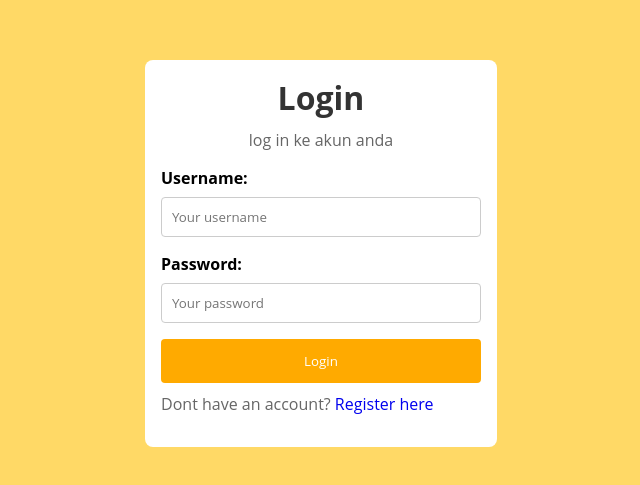
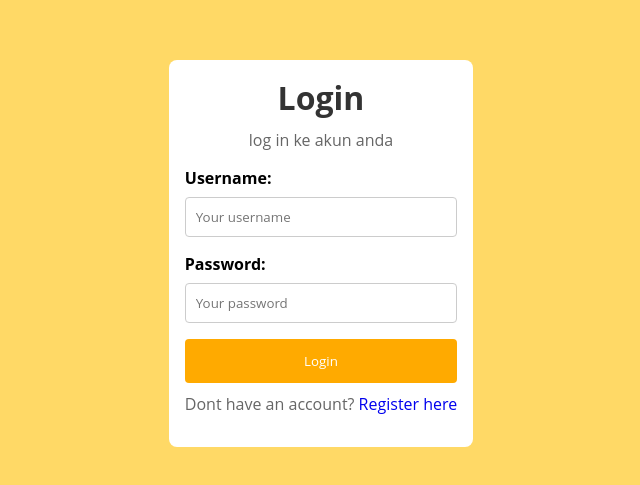
Before and after one commit to rdn016/front-end-expert-dicoding-submission, a React (Vite) app: page /login in a window 1280 px wide. Shown: the part 147-632 px from the top of the page, without its empty margins (319-959 px from the left). Built offline with nearby package versions, Linux system fonts and the light colour scheme.

Commit message:
tambahin styling dikit di liked page

```diff
--- a/src/styles/style.css
+++ b/src/styles/style.css
@@ -8,19 +8,16 @@
   scroll-behavior: smooth;
   font-display: optional;
 }
-html {
-  height: 100%;
-}
-body {
+#root {
   display: flex;
-  min-height: 100%;
+  min-height: 100vh;
   flex-direction: column;
 }
 
 a,
 button,
- #btn,
- #cancel {
+#btn,
+#cancel {
   min-width: 44px;
   min-height: 44px;
   z-index: 99999;
@@ -39,7 +36,7 @@ nav {
   display: flex;
   margin: auto;
   width: 100%;
-  padding: .5rem 4rem;
+  padding: 0.5rem 4rem;
 }
 
 nav ul li a {
@@ -88,7 +85,7 @@ nav ul li a:hover::after {
   position: absolute;
   background-color: #fff;
   width: 115px;
-  padding-bottom: .3rem;
+  padding-bottom: 0.3rem;
 }
 
 /* ===== Desktop Navbar ===== */
@@ -148,11 +145,11 @@ nav ul li a:hover::after {
   .desktop-nav {
     display: none;
   }
-  nav{
+  nav {
     padding: 1rem 1rem;
   }
 
-  #judul{
+  #judul {
     margin-top: 0;
   }
 
@@ -162,8 +159,6 @@ nav ul li a:hover::after {
     font-size: 30px;
   }
 }
-
-
 
 /* Landing Page */
 .moto {
@@ -234,7 +229,7 @@ nav ul li a:hover::after {
   margin-bottom: 1rem;
 }
 
-.list{
+.list {
   width: 85%;
   margin: auto;
 }
@@ -285,7 +280,6 @@ nav ul li a:hover::after {
     margin-left: 0;
   }
 }
-
 
 /* Footer */
 :root {
@@ -532,7 +526,7 @@ footer {
   color: white;
   cursor: pointer;
 }
-/* empty like idb */
+/* empty liked restaurant */
 #list-cards.no-liked {
   display: flex;
   justify-content: center;
@@ -559,7 +553,7 @@ footer {
   margin-bottom: 16px;
   color: var(--accent-color);
 }
- .form-group {
+.form-group {
   margin-bottom: 16px;
 }
 
@@ -632,10 +626,11 @@ footer {
   align-items: center;
   justify-content: center;
   height: 100vh;
+  width: 100%;
   background-color: #ffd966;
 }
 
-.user-form{
+.user-form {
   background-color: #fff;
   padding: 1rem;
   border-radius: 8px;
@@ -654,7 +649,6 @@ footer {
 
 .auth-page .form-group {
   margin-bottom: 16px;
-  width: 320px;
 }
 
 .auth-page .form-group label {
```
